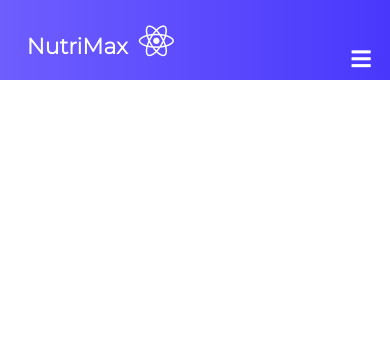
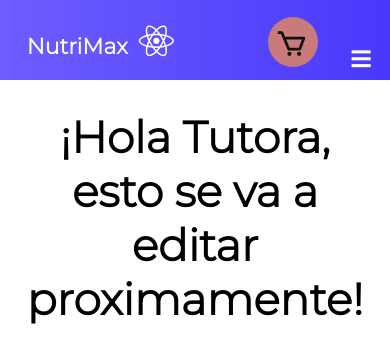
Before and after one commit to francoechegoyen/francoderhouse-echegoyen, a React (Create React App) app: page / in a window 390 px wide. Shown: the top 362 px of the page. Built offline with nearby package versions, Linux system fonts and the light colour scheme.

Commit message:
Cambios para el tercer desafío del proyecto
Update 6/6/21

```diff
--- a/package.json
+++ b/package.json
@@ -6,8 +6,12 @@
     "@testing-library/jest-dom": "^5.12.0",
     "@testing-library/react": "^11.2.7",
     "@testing-library/user-event": "^12.8.3",
+    "bootstrap": "^4.6.0",
     "react": "^17.0.2",
+    "react-bootstrap": "^1.5.0",
     "react-dom": "^17.0.2",
+    "react-icons": "^4.2.0",
+    "react-router-dom": "^5.2.0",
     "react-scripts": "4.0.3",
     "web-vitals": "^1.1.2"
   },
--- a/src/App.js
+++ b/src/App.js
@@ -1,11 +1,13 @@
 import './App.css';
 import Navbar from './components/NavBar/NavBar';
+import Greeting from './components/ItemListContainer';
 
 const App = props => {
 
   return (
     <div className="App">
       <Navbar />
+      <Greeting />
   </div>
   );
 }
--- /dev/null
+++ b/src/components/CartWidget.js
@@ -0,0 +1,12 @@
+import React from "react";
+import { BiCart } from "react-icons/bi";
+const CartComponent = () => {
+  return (
+    <React.Fragment>
+        <BiCart className="cart"
+        />
+    </React.Fragment>
+  );
+};
+
+export default CartComponent;
--- /dev/null
+++ b/src/components/ItemListContainer.css
@@ -0,0 +1,16 @@
+.contenedorPrincipal {
+    display: flex;
+    padding: 30px;
+    font-size: 2rem;
+    justify-content: center;
+}
+
+@media screen and (max-width: 960px) {
+    .contenedorPrincipal {
+        display: flex;
+        padding: 30px;
+        font-size: 2rem;
+        justify-content: center;
+        text-align: center;
+    }
+    }
--- /dev/null
+++ b/src/components/ItemListContainer.js
@@ -0,0 +1,16 @@
+import PropTypes from 'prop-types';
+import React from "react";
+import './ItemListContainer.css';
+
+class Greeting extends React.Component {
+    static defaultProps = {
+      name: 'Tutora'
+    }
+
+    render() {
+      return (
+        <h1 className="contenedorPrincipal">¡Hola {this.props.name}, esto se va a editar proximamente!</h1>
+      )
+    }
+  }
+  export default Greeting;
--- a/src/components/NavBar/NavBar.css
+++ b/src/components/NavBar/NavBar.css
@@ -55,6 +55,52 @@
 .menu-icon {
     display: none;
 }
+
+.carrito {
+    margin-left: 30px;
+    margin-top: 3px;
+    color: #ffffff;
+    width: 50px;
+    height: 50px;
+    text-align: center;
+    background: rgb(201, 122, 122);
+    overflow: hidden;
+    padding: 5px;
+    padding-left: 7px;
+    padding-top: 10px;
+    border-radius: 35px 35px 35px 35px;
+    -moz-border-radius: 35px 35px 35px 35px;
+    -webkit-border-radius: 35px 35px 35px 35px;
+}
+
+.carrito:hover {
+    margin-left: 30px;
+    margin-top: 3px;
+    color: #ffffff;
+    width: 50px;
+    height: 50px;
+    text-align: center;
+    background: rgb(201, 144, 144);
+    overflow: hidden;
+    padding: 5px;
+    padding-left: 7px;
+    padding-top: 10px;
+    border-radius: 35px 35px 35px 35px;
+    -moz-border-radius: 35px 35px 35px 35px;
+    -webkit-border-radius: 35px 35px 35px 35px;
+    transition: all 0.2s ease-out;
+}
+
+.cart {
+    font-size: 1.5rem;
+    color: rgb(17, 17, 17);
+    margin-right: 50px;
+  }
+
+  .cart:hover {
+    font-weight: bold;
+    transition: all 0.2s ease-out;
+  }
 
 @media screen and (max-width: 960px) {
     .NavbarItems {
@@ -129,5 +175,38 @@
     button{
         display:none;
     }
+    .carrito {
+        margin-left: 50%;
+        margin-top: 3px;
+        color: #ffffff;
+        width: 50px;
+        height: 50px;
+        text-align: center;
+        background: rgb(201, 122, 122);
+        overflow: hidden;
+        padding: 5px;
+        padding-left: 7px;
+        padding-top: 10px;
+        border-radius: 35px 35px 35px 35px;
+        -moz-border-radius: 35px 35px 35px 35px;
+        -webkit-border-radius: 35px 35px 35px 35px;
+    }
 
+    .carrito:hover {
+        margin-left: 50%;
+        margin-top: 3px;
+        color: #ffffff;
+        width: 50px;
+        height: 50px;
+        text-align: center;
+        background: rgb(201, 144, 144);
+        overflow: hidden;
+        padding: 5px;
+        padding-left: 7px;
+        padding-top: 10px;
+        border-radius: 35px 35px 35px 35px;
+        -moz-border-radius: 35px 35px 35px 35px;
+        -webkit-border-radius: 35px 35px 35px 35px;
+        transition: all 0.2s ease-out;
+    }
 }
--- a/src/components/NavBar/NavBar.js
+++ b/src/components/NavBar/NavBar.js
@@ -1,6 +1,7 @@
 import React, { Component } from 'react';
 import { MenuItems } from "./MenuItems";
-import { Button } from "../Button"
+import { Button } from "../Button";
+import CartComponent from "../CartWidget";
 import './NavBar.css';
 
 class NavBar extends Component {
@@ -31,6 +32,10 @@ handleClick = () => {
 
                 </ul>
                 <Button>Ingresar</Button>
+                <div className="carrito">
+                  <CartComponent
+                  />
+                </div>
             </nav>
         )
     }
--- a/src/index.js
+++ b/src/index.js
@@ -1,6 +1,15 @@
 import React from 'react';
 import ReactDOM from 'react-dom';
 import './index.css';
+import { StrictMode } from "react";
 import App from './App';
 
 ReactDOM.render(<App />, document.getElementById('root'));
+
+const rootElement = document.getElementById("root");
+ReactDOM.render(
+  <StrictMode>
+    <App />
+  </StrictMode>,
+  rootElement
+);
```
Also changed, not shown: 1 other file (tests, documents, lock files or other folders).
